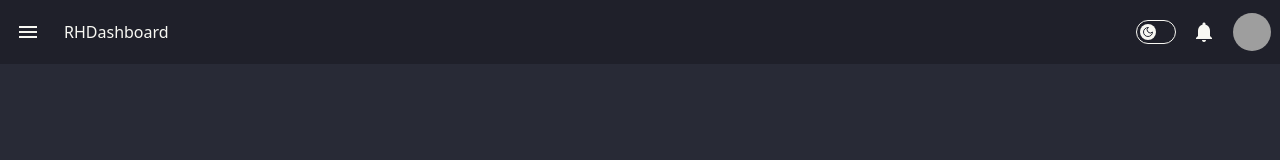
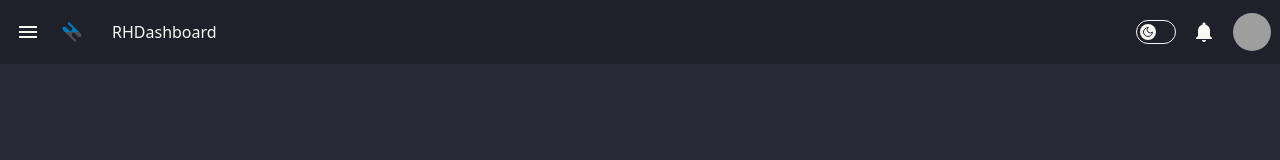
Before and after one commit to SalowQ/RHDashboard, an Angular app: page / in a window 1280 px wide. Shown: the top 160 px of the page. Built offline with nearby package versions, Linux system fonts and the light colour scheme; grey boxes are pictures that could not be loaded.

Commit message:
feat: adicionar logo

```diff
--- a/angular.json
+++ b/angular.json
@@ -21,6 +21,7 @@
             ],
             "tsConfig": "tsconfig.app.json",
             "assets": [
+              "src/assets",
               {
                 "glob": "**/*",
                 "input": "public"
--- a/src/app/app.component.html
+++ b/src/app/app.component.html
@@ -12,6 +12,7 @@
           <span class="material-icons"> menu </span>
         </label>
       </div>
+      <img src="../assets/icon.svg" alt="Logo" class="h-12 w-12" />
       <div class="mx-2 flex-1 px-2">RHDashboard</div>
       <div class="navbar-end gap-2">
         <!-- Botão para trocar de tema -->
```
Also changed, not shown: src/assets/icon.svg (added).
